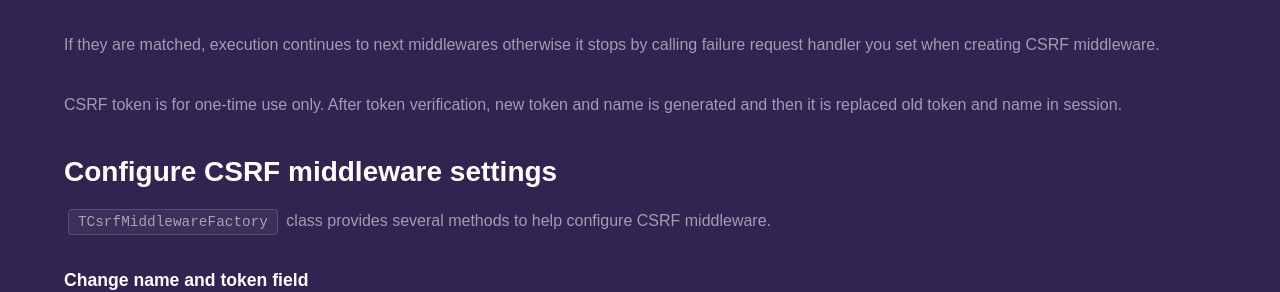
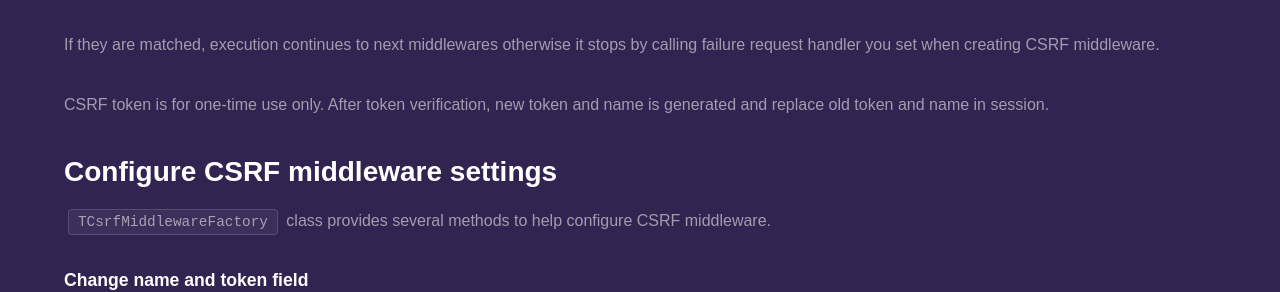
Before and after one commit to fanoframework/fanoframework.github.io, a Jekyll site: the page built from security/csrf-protection/index.md, in a window 1280 px wide and 900 px high, scrolled down 2880 px. Shown: the part 164-456 px from the top of the window. Built offline with Jekyll 4.4.1, drawn with Linux system fonts in a browser that asks for light colours; our own code applies the rules of GitHub Pages for plain Markdown files.

Commit message:
Update index.md

```diff
--- a/security/csrf-protection/index.md
+++ b/security/csrf-protection/index.md
@@ -109,7 +109,7 @@
 
 If they are matched, execution continues to next middlewares otherwise it stops by calling failure request handler you set when creating CSRF middleware.
 
-CSRF token is for one-time use only. After token verification, new token and name is generated and then it is replaced old token and name in session.
+CSRF token is for one-time use only. After token verification, new token and name is generated and replace old token and name in session.
 
 ## Configure CSRF middleware settings
 
```
